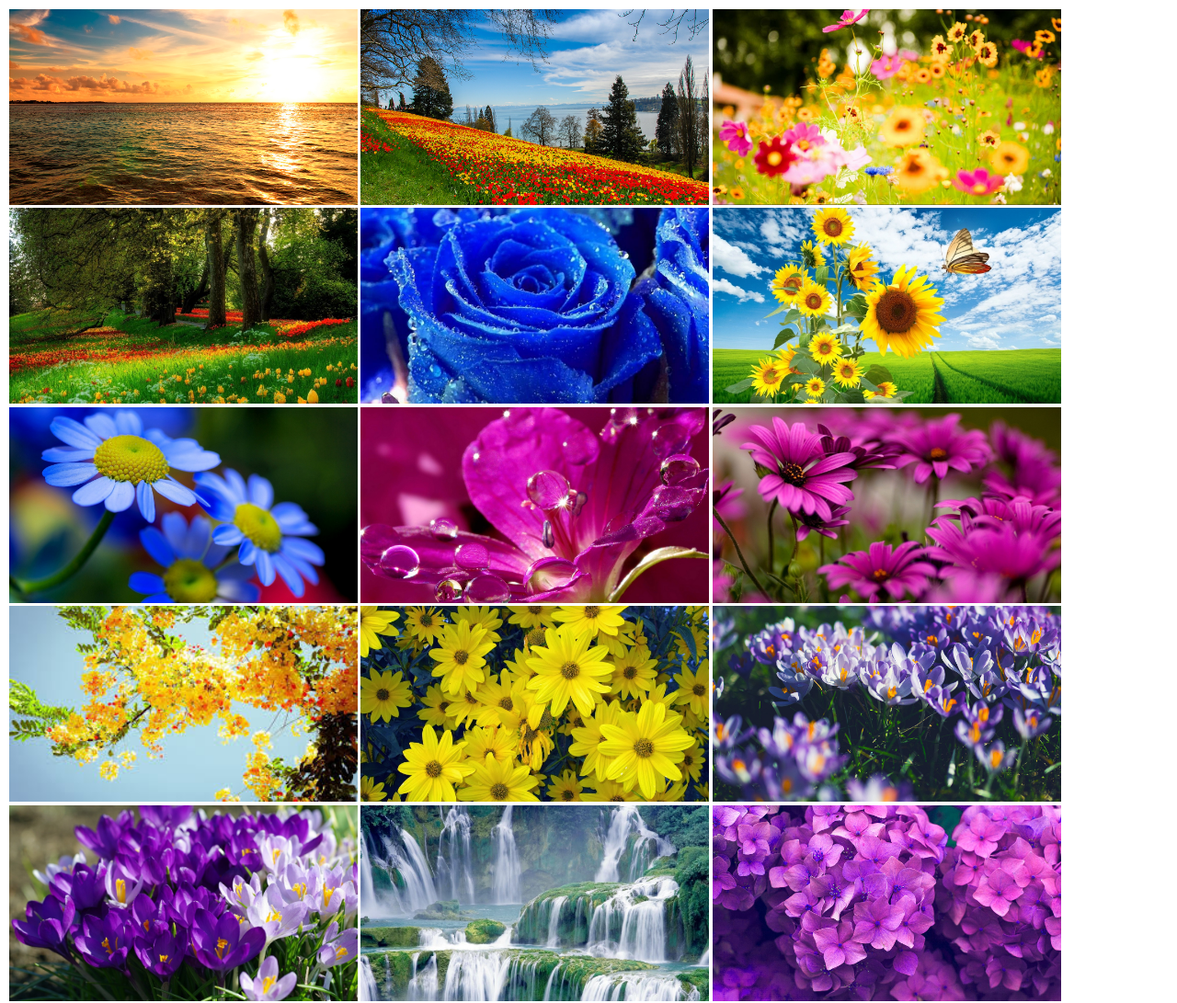
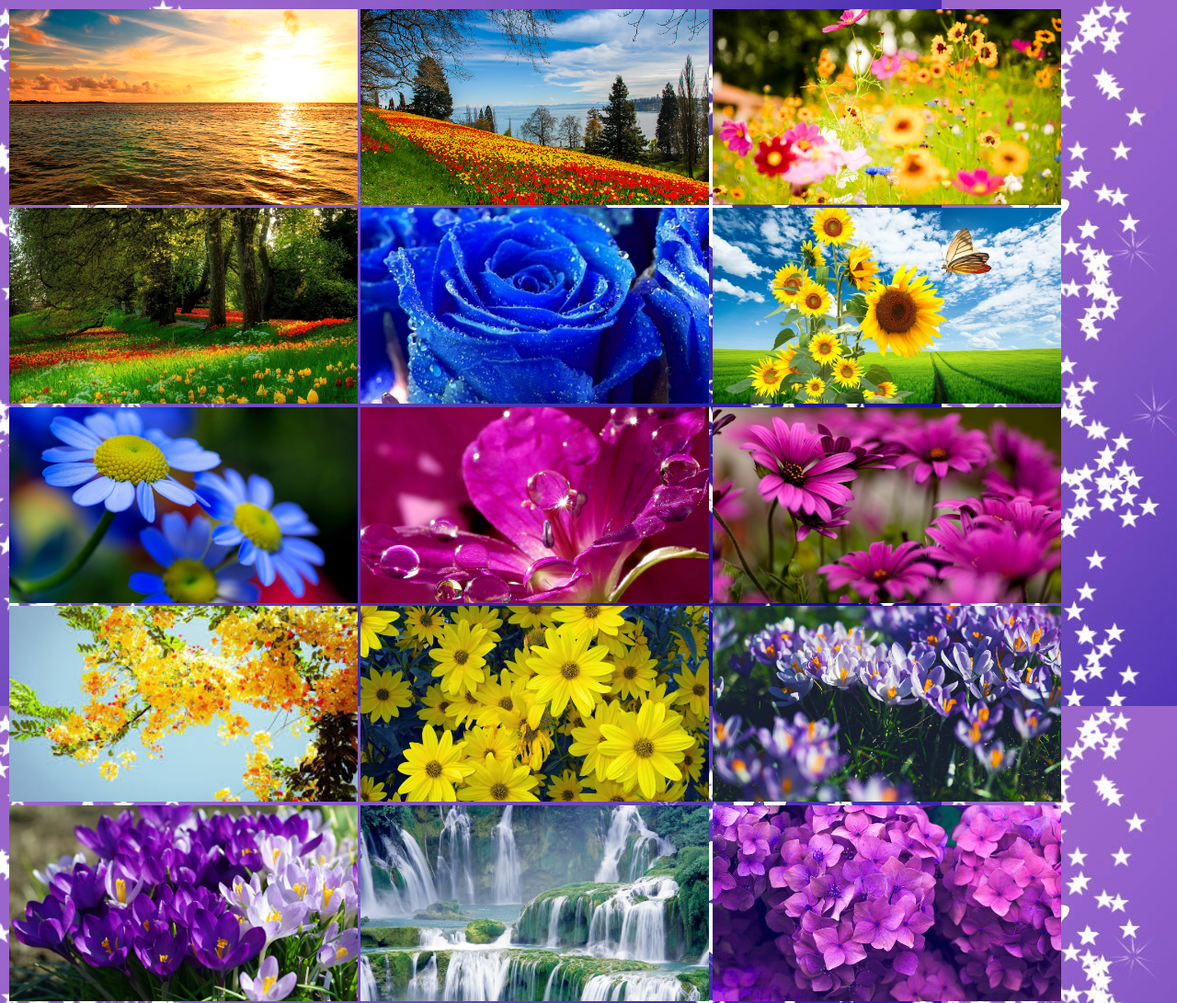
Before and after one commit to varshini1/VARSHINI-WEBSITE, a plain HTML site: page srirama.html in a window 1280 px wide. Shown: the whole page at 92% size. Drawn offline with Linux system fonts and the light colour scheme.

Commit message:
Update srirama.html

```diff
--- a/srirama.html
+++ b/srirama.html
@@ -9,7 +9,7 @@ float: left;
 margin: 1.66;
 }
 </style>
-<body>
+<body background="ramaram10.jpg">
 <img src="1.jpg">
 <img src="2.jpg">
 <img src="3.jpg">
```
